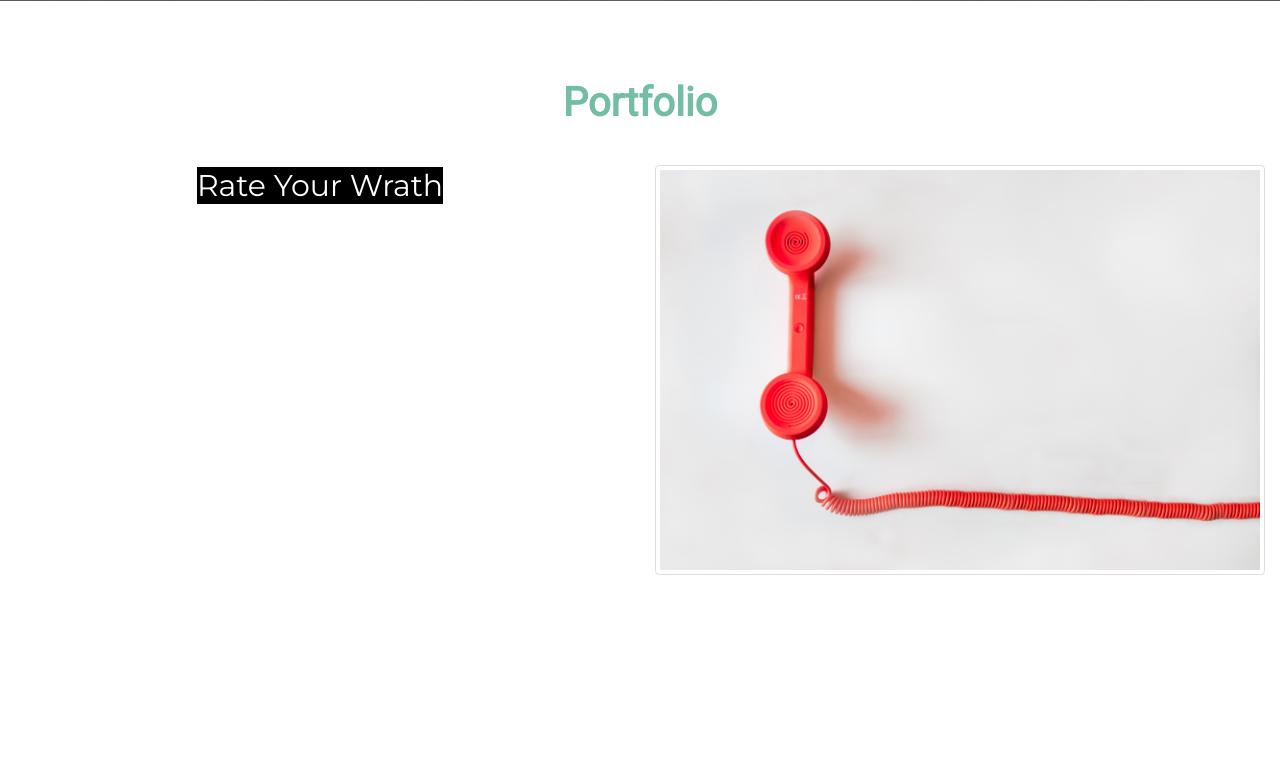
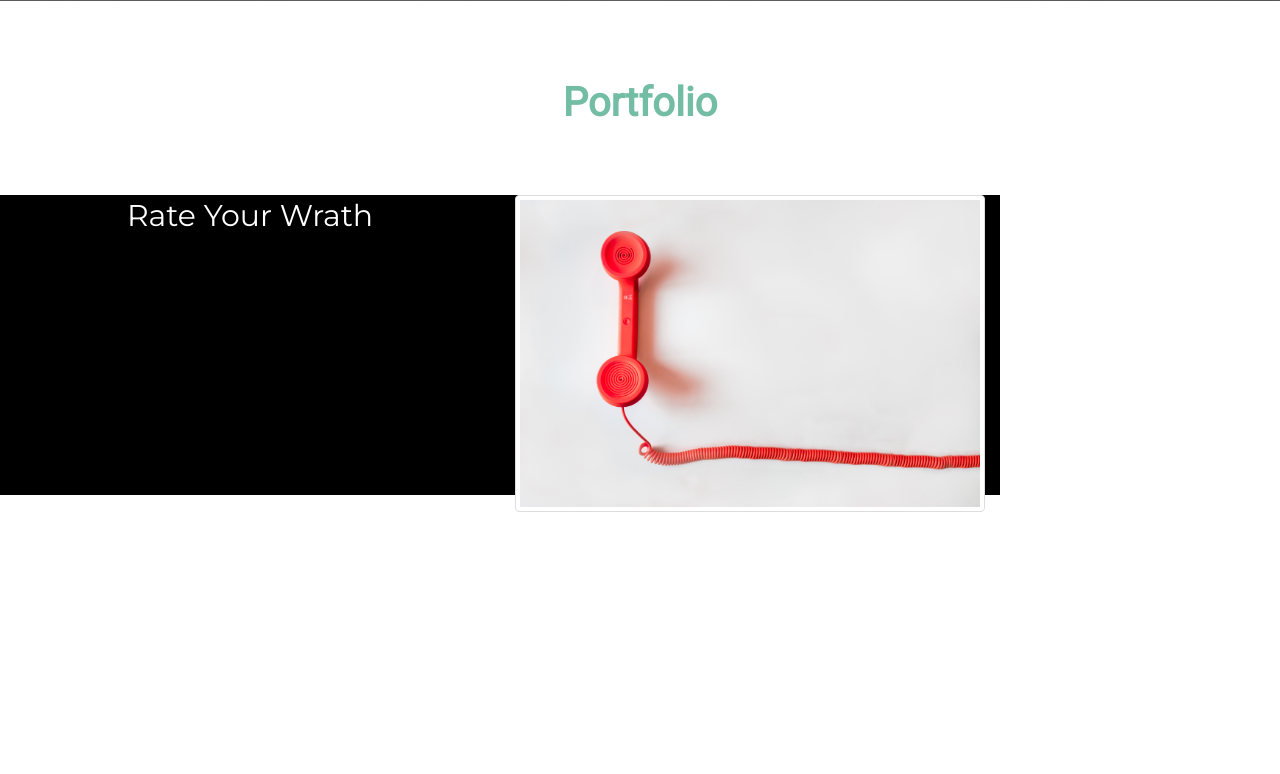
Before and after one commit to KyBEx/my-portfolio, a PHP site: page /index.html in a window 1280 px wide. Shown: the part 1979-2753 px from the top of the page. Run offline with PHP 8.4, Linux system fonts and the light colour scheme; some libraries are stand-ins or nearby versions; some web fonts are replaced.

Commit message:
updates to thumbail

```diff
--- a/style.css
+++ b/style.css
@@ -229,25 +229,35 @@
     width: 100%;
 }
 
+
+
+/******
+portfolio
+******/
+
 .project-thumbnails {
-    background-color: black;
+
     color: white;
     font-size: 30px;
     font-family: 'Montserrat';
+
+
+    /*border: 0px;
+    padding: 0px;
+    border-radius: 0px;*/
+}
+
+.project-container {
     height: 300px;
     width: 500px;
+    background-color: black;
     margin-top: 30px;
-    border: 0px;
-    padding: 0px;
-    border-radius: 0px;
 }
 
-/*portfolio*/
 
 
-.project-container {
-    height: 500px
-}
+
+
 
 /*Project page*/
 
```
